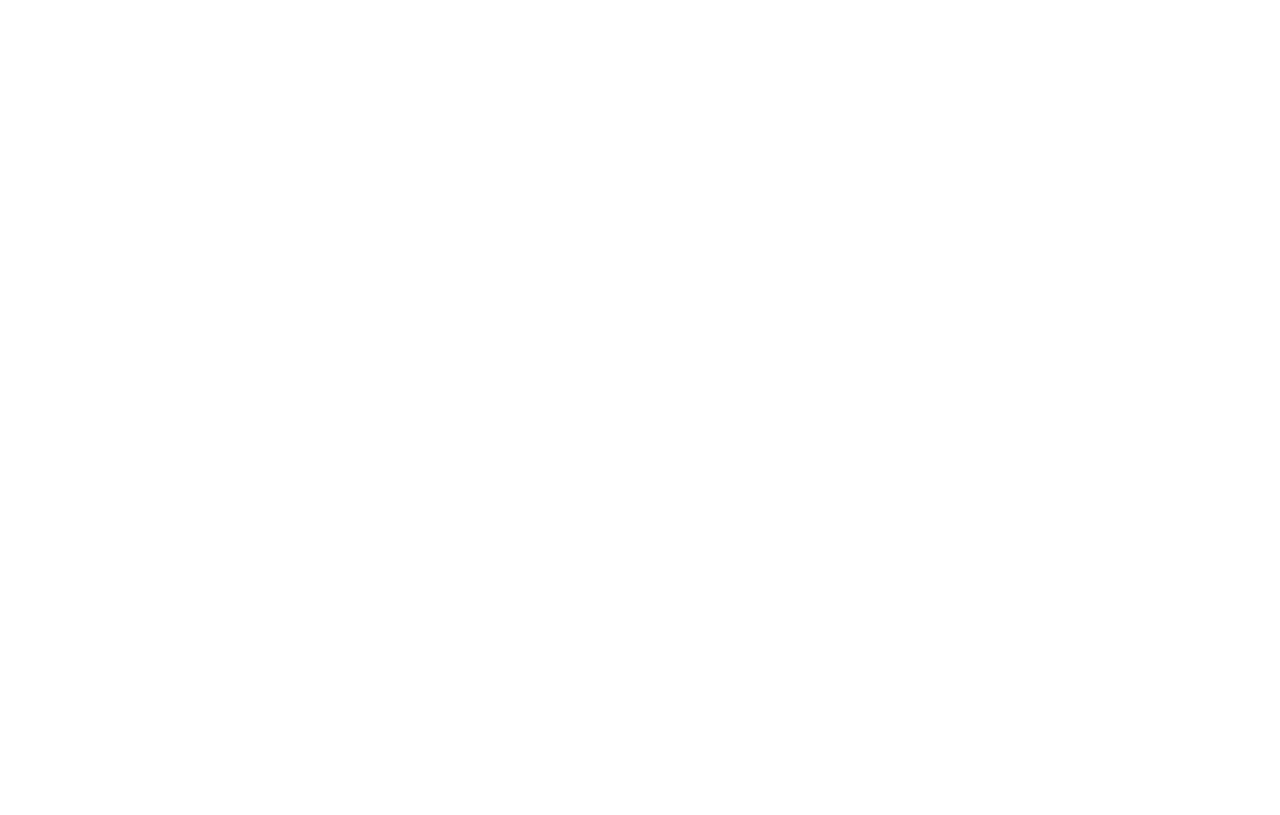
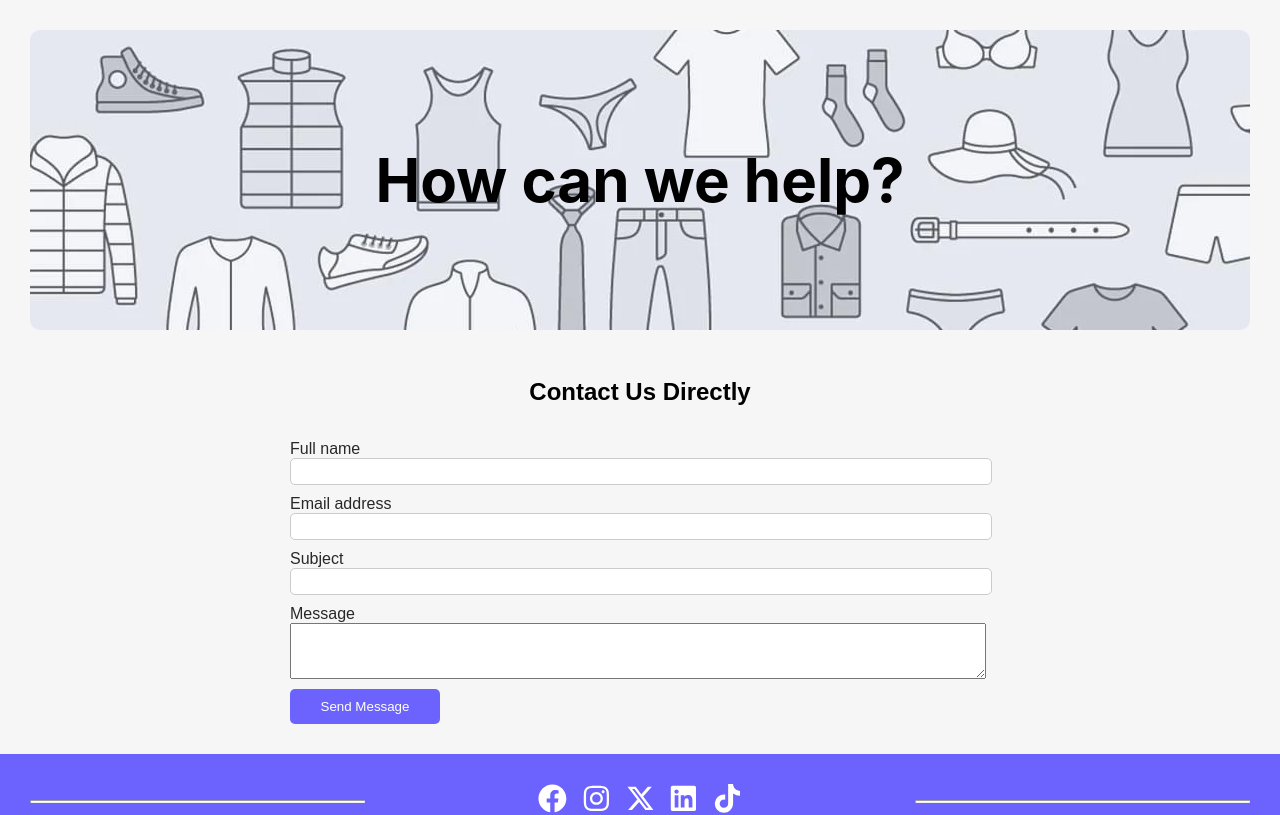
Before and after one commit to hrvlionME/QSD24-frontend, a React (Create React App) app: page /contact-us in a window 1280 px wide. Before the commit this address had no page. Shown: the top 815 px of the page. Built offline with nearby package versions, Linux system fonts and the light colour scheme.

Commit message:
qsd-46 rebase

```diff
--- a/src/index.tsx
+++ b/src/index.tsx
@@ -6,11 +6,10 @@
 import SignUpPage from './pages/SignupPage/SignupPage';
 import ForgotPasswordPage from './pages/ForgotPasswordPage/ForgotPasswordPage';
 import './colors.css';
-
-
 import './index.css';
 import './colors.css'
 import Faq from './pages/FAQ/Faq';
+import ContactUs from './pages/ContactUsPage/ContactUs';
 
 function App() {
   return (
@@ -20,6 +19,7 @@
         <Route path="/login" element={ <LoginPage /> } />
         <Route path="/signup" element={ <SignUpPage /> } />
         <Route path="/forgot-password" element={ <ForgotPasswordPage /> } />
+        <Route path="/contact-us" element={ <ContactUs /> }></Route>
         <Route path="/faq" element={ <Faq /> } />
       </Routes>
     </BrowserRouter>
--- /dev/null
+++ b/src/pages/ContactUsPage/ContactUs.module.css
@@ -0,0 +1,84 @@
+.container{
+
+    padding: 30px;
+    display: flex;
+    flex-direction: column;
+    align-items: center;
+    justify-content: center;
+    height: 100%;
+    box-sizing: border-box;
+    background-color: var(--cart-bg);
+}
+
+.formBox {
+    display: flex;
+    flex-direction: column;
+    width: 700px;
+}
+
+.formBox h3 {
+    text-align: center;
+    font-family: Glory, sans-serif;
+    font-size: 24px;
+    padding-top: 24px;
+}
+
+
+.formBox input {
+    border: 1px solid var(--border-bottom);
+    border-radius: 5px;
+    font-family: Helvetica Neue, Helvetica, Arial, sans-serif;
+    padding: 5px;
+}
+
+.background {
+    display: flex;
+    align-items: center;
+    justify-content: center;
+    background-image: url('../../assets/images/home-hero-banner-large.502adf9883d2d28f6968.jpeg');
+    background-repeat: no-repeat;
+    width: 100%;
+    height: 300px;
+    border-radius: 10px;
+    font-size: 30px;
+}
+
+.formBox input {
+    width: calc(100% - 10px);
+}
+
+.formBox label {
+    color: var(--primary-text);
+    display: block;
+    font-family: Glory, sans-serif;
+    margin-top: 10px;
+    text-align: left;
+}
+
+.formBox textarea{
+    max-height: 150px;
+    min-height: 50px;
+    min-width: calc(100% - 10px);
+    max-width: calc(100% - 10px);
+}
+.btnBox {
+    display: flex;
+    justify-content: start;
+}
+.btn{
+    margin-top: 10px;
+    padding: 10px 15px;
+    width: 150px;
+    background-color: var(--logo-purple);
+    color: var(--auth-submit-btn-color);
+    border: none;
+    border-radius: 5px;
+}
+.btn:disabled{
+    opacity: 0.5;
+}
+.btn:hover{
+    opacity: 0.5;
+    transform: scale(1.01);
+    cursor: pointer;
+}
--- /dev/null
+++ b/src/pages/ContactUsPage/ContactUs.tsx
@@ -0,0 +1,36 @@
+import Footer from '../../components/Footer/Footer';
+import styles from './ContactUs.module.css';
+
+
+export default function ContactUs() {
+
+
+
+
+  return (
+    <>
+      <div className={styles.container}>
+          <div className={styles.background}>
+            <h1>How can we help?</h1>
+          </div>
+          <div className={styles.formBox}>
+            <h3>Contact Us Directly</h3>
+            <label>Full name</label>
+            <input type="text"/>
+            <label>Email address</label>
+            <input type="text"/>
+            <label>Subject</label>
+            <input type="text"/>
+            <label>Message</label>
+            <textarea/>
+            <div className={styles.btnBox}>
+            <button className={styles.btn}>
+              Send Message
+            </button>
+          </div>
+          </div>
+      </div>
+      <Footer/>
+    </>
+  );
+}
```
Also changed, not shown: src/assets/images/home-hero-banner-large.502adf9883d2d28f6968.jpeg (added).
